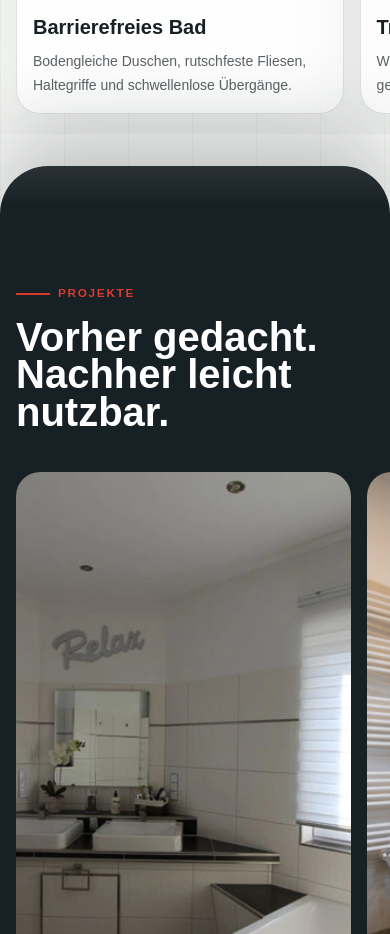
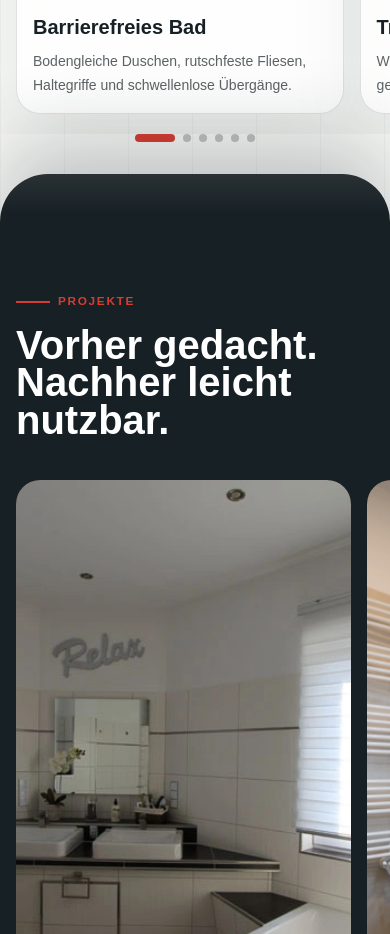
Before and after one commit to Hartoooooo/BBS, a Next.js app: page / in a window 390 px wide. Shown: the part 1260-2194 px from the top of the page. Built offline with nearby package versions, Linux system fonts and the light colour scheme.

Commit message:
Fix mobile carousel snapping

```diff
--- a/src/components/sections/Projects.tsx
+++ b/src/components/sections/Projects.tsx
@@ -40,18 +40,20 @@ const Projects = () => {
     const container = scrollContainerRef.current;
     if (!container) return;
 
-    const handleScroll = () => {
+    const getClosestIndex = () => {
       const slides = Array.from(container.children) as HTMLElement[];
       const containerCenter = container.scrollLeft + container.clientWidth / 2;
-      const index = slides.reduce((closestIndex, slide, slideIndex) => {
+      return slides.reduce((closestIndex, slide, slideIndex) => {
         const slideCenter = slide.offsetLeft + slide.offsetWidth / 2;
         const closestSlide = slides[closestIndex];
         const closestCenter = closestSlide.offsetLeft + closestSlide.offsetWidth / 2;
         return Math.abs(slideCenter - containerCenter) < Math.abs(closestCenter - containerCenter) ? slideIndex : closestIndex;
       }, 0);
-      setActiveIndex(index);
     };
 
+    const handleScroll = () => setActiveIndex(getClosestIndex());
+
+    handleScroll();
     container.addEventListener('scroll', handleScroll, { passive: true });
     return () => container.removeEventListener('scroll', handleScroll);
   }, []);
--- a/src/components/sections/Services.tsx
+++ b/src/components/sections/Services.tsx
@@ -1,6 +1,7 @@
 'use client';
 
 import Image from 'next/image';
+import { useEffect, useRef, useState } from 'react';
 import { Bath, Building, Droplet, Layers, Shield, TreePine } from 'lucide-react';
 import { useScrollAnimation } from '@/lib/useScrollAnimation';
 
@@ -44,8 +45,41 @@ const services = [
 ];
 
 const Services = () => {
+  const [activeIndex, setActiveIndex] = useState(0);
+  const scrollContainerRef = useRef<HTMLDivElement>(null);
   const { ref: headerRef, isVisible: headerVisible } = useScrollAnimation<HTMLDivElement>();
   const { ref: servicesRef, isVisible: servicesVisible } = useScrollAnimation<HTMLDivElement>();
+
+  useEffect(() => {
+    const container = scrollContainerRef.current;
+    if (!container) return;
+
+    const getClosestIndex = () => {
+      const slides = Array.from(container.children) as HTMLElement[];
+      const containerCenter = container.scrollLeft + container.clientWidth / 2;
+      return slides.reduce((closestIndex, slide, slideIndex) => {
+        const slideCenter = slide.offsetLeft + slide.offsetWidth / 2;
+        const closestSlide = slides[closestIndex];
+        const closestCenter = closestSlide.offsetLeft + closestSlide.offsetWidth / 2;
+        return Math.abs(slideCenter - containerCenter) < Math.abs(closestCenter - containerCenter) ? slideIndex : closestIndex;
+      }, 0);
+    };
+
+    const handleScroll = () => setActiveIndex(getClosestIndex());
+
+    handleScroll();
+    container.addEventListener('scroll', handleScroll, { passive: true });
+    return () => container.removeEventListener('scroll', handleScroll);
+  }, []);
+
+  const scrollToIndex = (index: number) => {
+    const container = scrollContainerRef.current;
+    if (!container) return;
+    const slide = container.children[index] as HTMLElement | undefined;
+    if (!slide) return;
+    const left = slide.offsetLeft - (container.clientWidth - slide.offsetWidth) / 2;
+    container.scrollTo({ left, behavior: 'smooth' });
+  };
 
   return (
     <section id="services" className="py-20 sm:py-28">
@@ -70,10 +104,10 @@ const Services = () => {
             servicesVisible ? 'translate-y-0 opacity-100' : 'translate-y-8 opacity-0'
           }`}
         >
-          <div className="-mx-4 flex snap-x gap-4 overflow-x-auto px-4 pb-5 scrollbar-hide md:hidden">
+          <div ref={scrollContainerRef} className="-mx-4 flex snap-x snap-mandatory gap-4 overflow-x-auto scroll-smooth px-4 pb-5 scrollbar-hide md:hidden">
             {services.map((service) => {
               return (
-                <article key={service.title} className="surface threshold-line w-[84vw] flex-none snap-center overflow-hidden rounded-3xl">
+                <article key={service.title} className="surface threshold-line w-[84vw] flex-none snap-center snap-always overflow-hidden rounded-3xl">
                   <div className="relative h-44">
                     <Image src={service.image} alt={service.title} fill className="object-cover" sizes="84vw" />
                     <div className="absolute inset-0 bg-gradient-to-t from-[#172024]/70 to-transparent" />
@@ -85,6 +119,17 @@ const Services = () => {
                 </article>
               );
             })}
+          </div>
+          <div className="flex justify-center gap-2 md:hidden">
+            {services.map((service, index) => (
+              <button
+                key={service.title}
+                type="button"
+                onClick={() => scrollToIndex(index)}
+                className={`h-2 rounded-full transition-all ${activeIndex === index ? 'w-10 bg-[#d63d32]' : 'w-2 bg-[#172024]/25'}`}
+                aria-label={`Zu Leistung ${index + 1}`}
+              />
+            ))}
           </div>
 
           <div className="hidden grid-cols-3 gap-4 md:grid">
```
